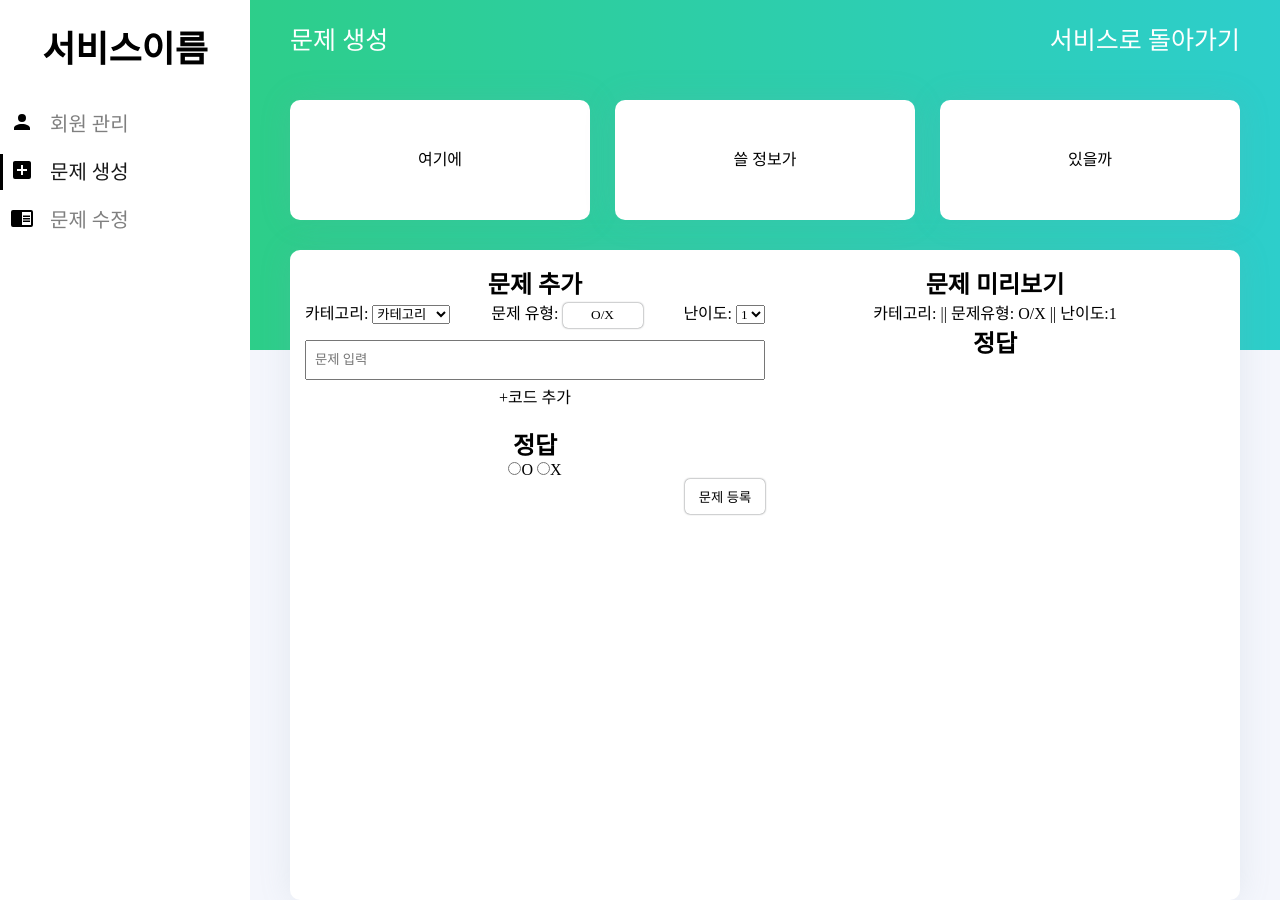
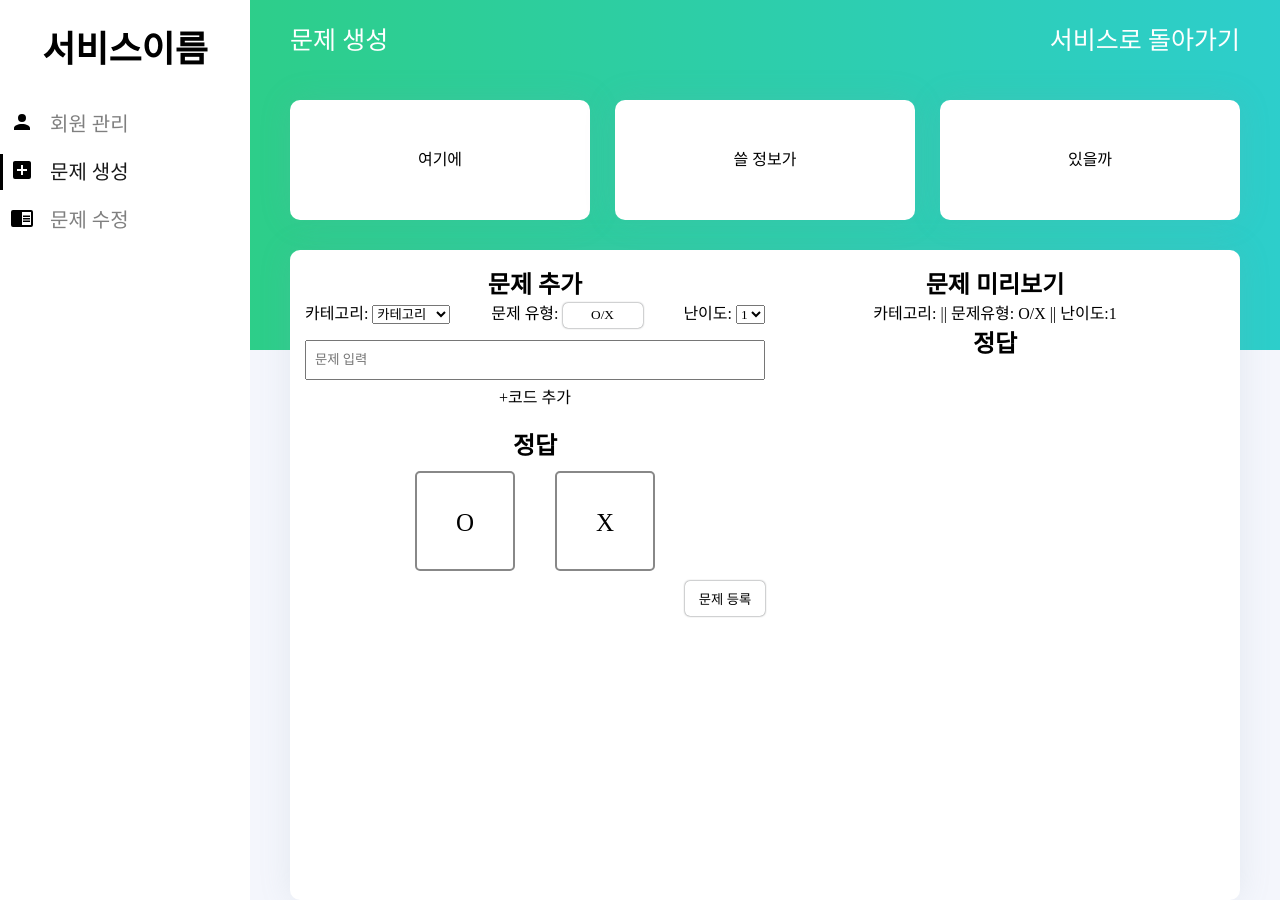
Before and after one commit to JISU-JEONG/IT-for-you, a Vue app in the folder front/: page /admin/make in a window 1280 px wide. Both pictures are taken after a click on the button "인터뷰". Built offline with nearby package versions, Linux system fonts and the light colour scheme; a web font is replaced by a local one; what vue-session would draw is missing.

Commit message:
Add css to adminpage OX

```diff
--- a/front/src/components/QuestionForm.vue
+++ b/front/src/components/QuestionForm.vue
@@ -56,9 +56,11 @@
         <input type="text" name="examples" class="input-default" v-model="examples[2]" />
         <input type="text" name="examples" class="input-default" v-model="examples[3]" />
       </div>
-      <div v-if="questionId===3">
-        <input type="radio" name="answer" value="O" v-model="answer" />O
-        <input type="radio" name="answer" value="X" v-model="answer" />X
+      <div v-if="questionId===3" @click="onClickOX">
+        <label class="ox-label o ox-deactivate" for="answer-o">O</label>
+        <input class="ox-input" type="radio" name="answer" id="answer-o" value="O" v-model="answer" />
+        <label class="ox-label x ox-deactivate" for="answer-x">X</label>
+        <input class="ox-input" type="radio" name="answer" id="answer-x" value="X" v-model="answer" />
       </div>
       <div v-if="questionId===4">
         <input type="text" placeholder="정답 입력" class="input-default" v-model="answer" />
@@ -99,7 +101,8 @@ export default {
       showCodeBox: false,
       codeText: "",
       answer: "",
-      examples: ["", "", "", ""]
+      examples: ["", "", "", ""],
+      recentOXButton:''
     };
   },
   methods: {
@@ -113,7 +116,7 @@ export default {
         (this.answer = ""),
         (this.examples = ["", "", "", ""]);
     },
-    onClickSubmit() {
+    onClickSubmit() { // 문제 등록
       if (!this.category || !this.questionText || !this.answer)
         return alert(
           "잘못된 입력입니다.(카테고리 미선택. 문제, 답변 미입력 등..)"
@@ -144,10 +147,19 @@ export default {
     changeQuestionType() {
       this.questionId = ((this.questionId + 1) % 3) + 1;
     },
-    setInputDefault() {
+    setInputDefault() { // 코드 입력창 tab 설정
       if (event.keyCode === 9) {
         event.preventDefault();
         this.codeText += "  ";
+      }
+    },
+    onClickOX() { // OX 클릭시 class 변경
+      if (event.target.nodeName === 'LABEL' && this.recentOXButton !== event.target) {
+        if (this.recentOXButton) {
+          this.recentOXButton.classList.add('ox-deactivate')
+        }
+        event.target.classList.remove('ox-deactivate')
+        this.recentOXButton = event.target
       }
     }
   },
@@ -264,4 +276,32 @@ li {
   padding: 0 8px;
   margin: 4px 0;
 }
+.ox-label {
+  width: 100px;
+  height: 100px;
+  line-height: 100px;
+  display: inline-block;
+  font-size: 25px;
+  cursor: pointer;
+  border-radius: 5px;
+  margin: 10px 20px;
+}
+.ox-input {
+  display: none;
+}
+.o {
+  color: #4CAF50;
+  background-color: #E8F5E9;
+  border: 2px solid #A5D6A7;
+}
+.x {
+  color: #F44336;
+  background-color: #FFEBEE;
+  border: 2px solid #EF9A9A;
+}
+.ox-deactivate {
+  color: black;
+  background-color: white;
+  border: 2px solid #888;
+}
 </style>
```
